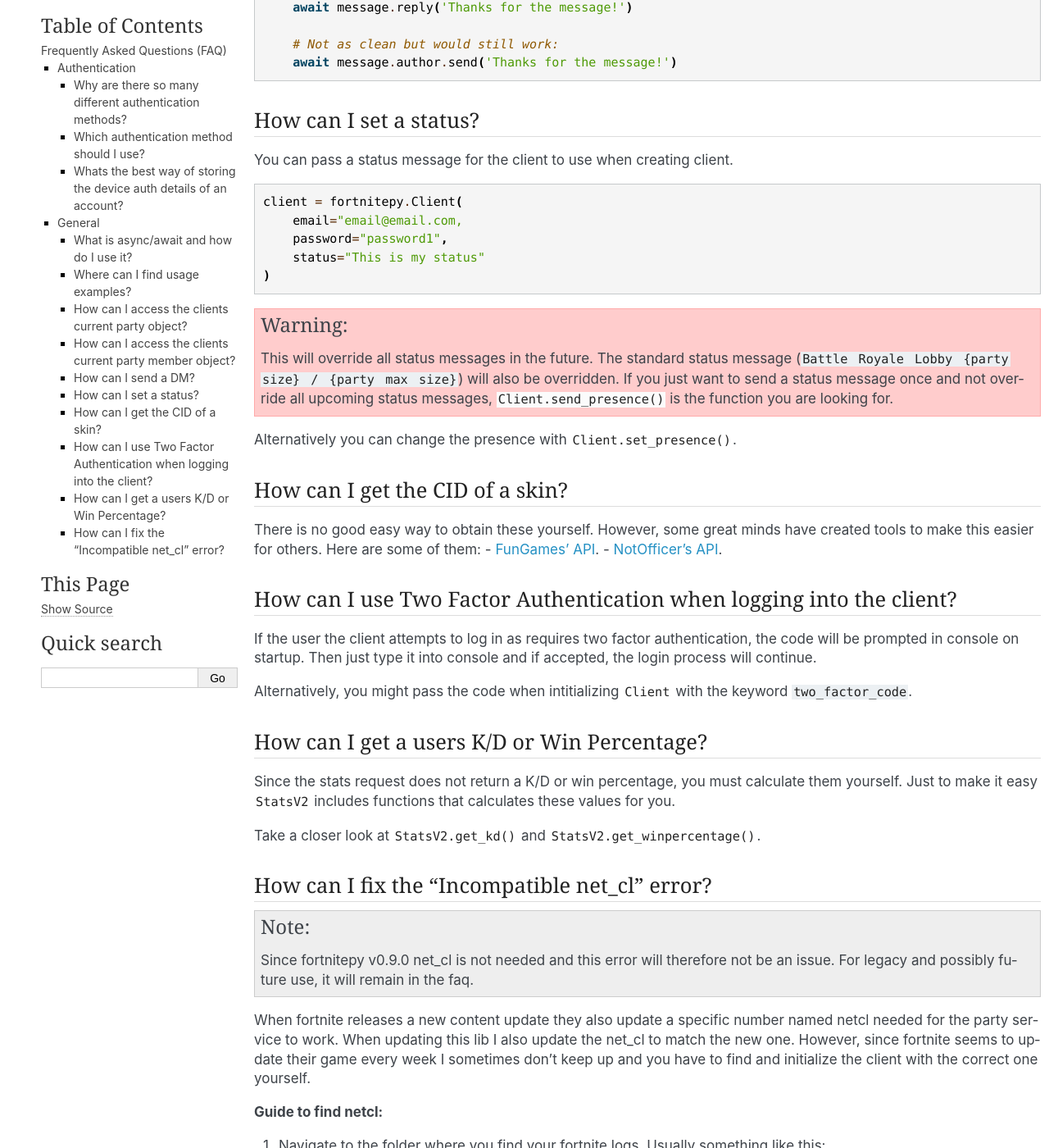
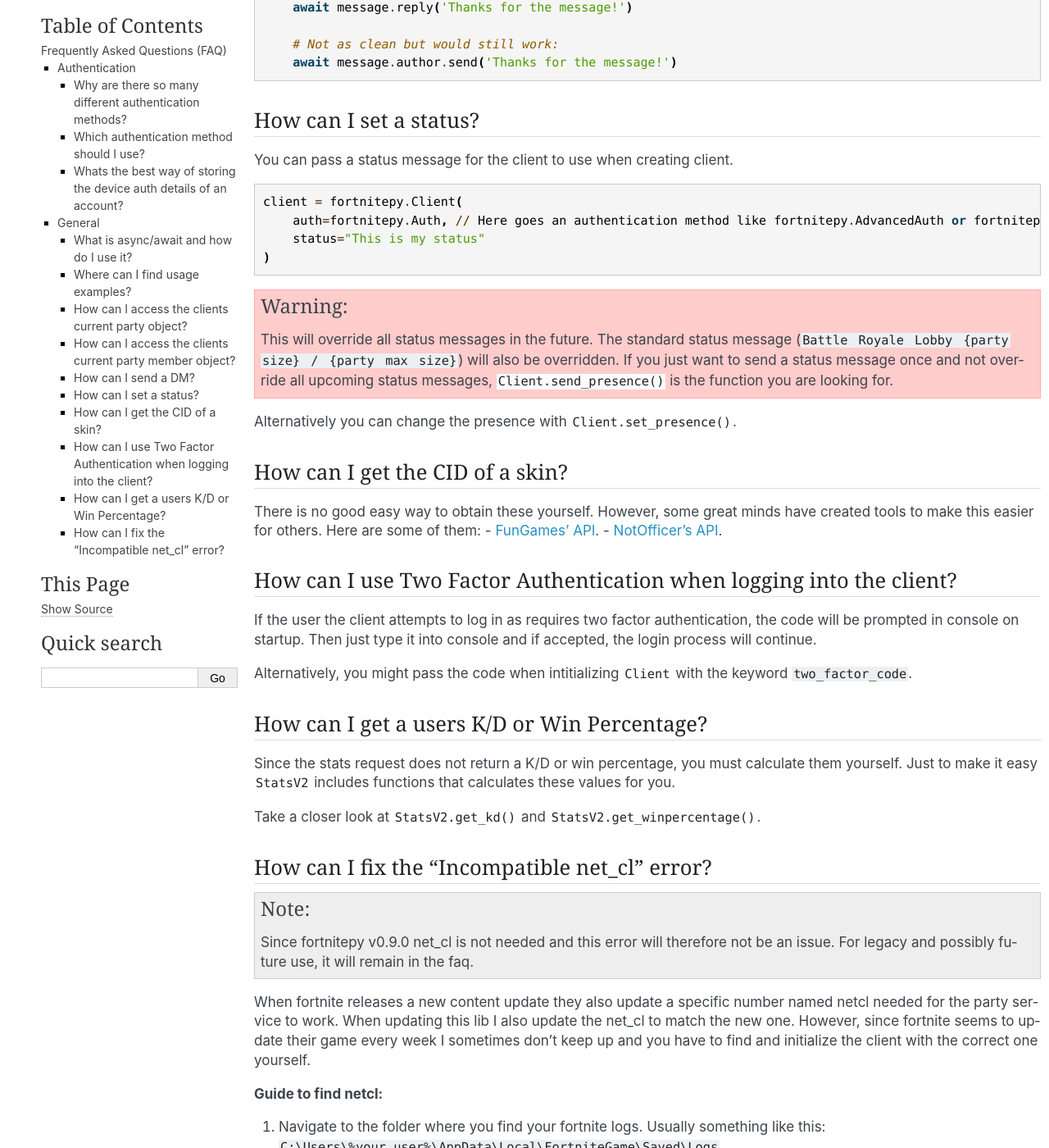
Before and after one commit to Terbau/fortnitepy, a Sphinx documentation site: the page built from docs/faq.rst, in a window 1280 px wide and 1400 px high, scrolled down 2207 px. Shown: the whole window at 82% size. Built offline with Sphinx 7.4.7, drawn with Linux system fonts in a browser that asks for light colours; some of the changed text lies outside the part shown.

Commit message:
Updated authentication in the FAQ
Well, the FAQ still used the old authentication method with the `email` and `password` kwargs which could mislead someone reading the FAQ these days. I replaced these references with the base class of `fortnitepy.Auth` and a little comment telling them that they should use any type of authentication there. I think this could also be updated to not include the code snippet and instead refer to the `status` and `netcl` kwarg without the code

```diff
--- a/docs/faq.rst
+++ b/docs/faq.rst
@@ -110,8 +110,7 @@
 .. code-block:: python3
 
     client = fortnitepy.Client(
-        email="email@email.com,
-        password="password1",
+        auth=fortnitepy.Auth, // Here goes an authentication method like fortnitepy.AdvancedAuth or fortnitepy.EmailAndPasswordAuth
         status="This is my status"
     )
 
@@ -181,7 +180,6 @@
 
     # pass the netcl to with the net_cl keyword when initializing the client.
     client = fortnitepy.Client(
-        email='email',
-        password='password',
+        auth=fortnitepy.Auth, // Here goes an authentication method like fortnitepy.AdvancedAuth or fortnitepy.EmailAndPasswordAuth
         net_cl='7605985'
     )
```
